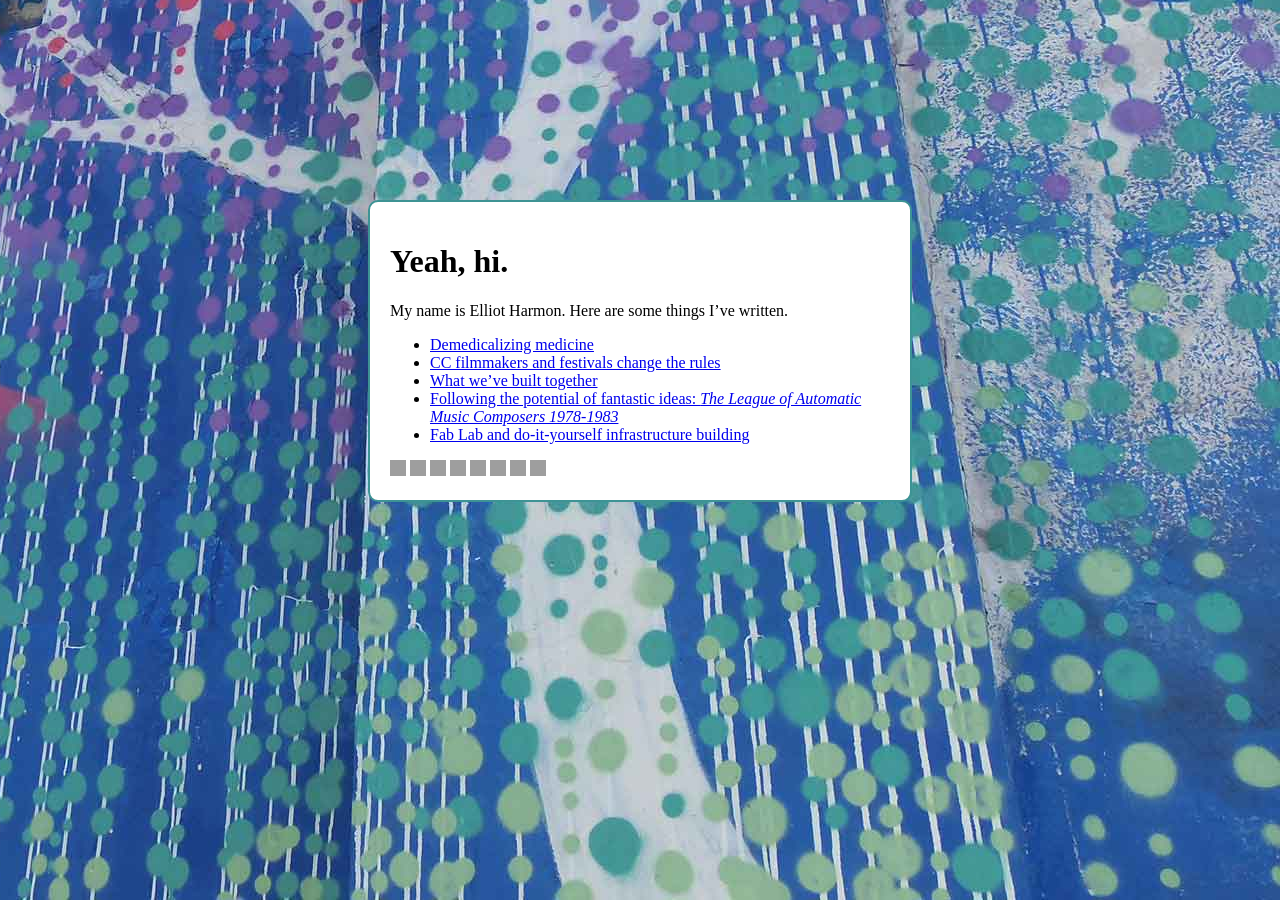
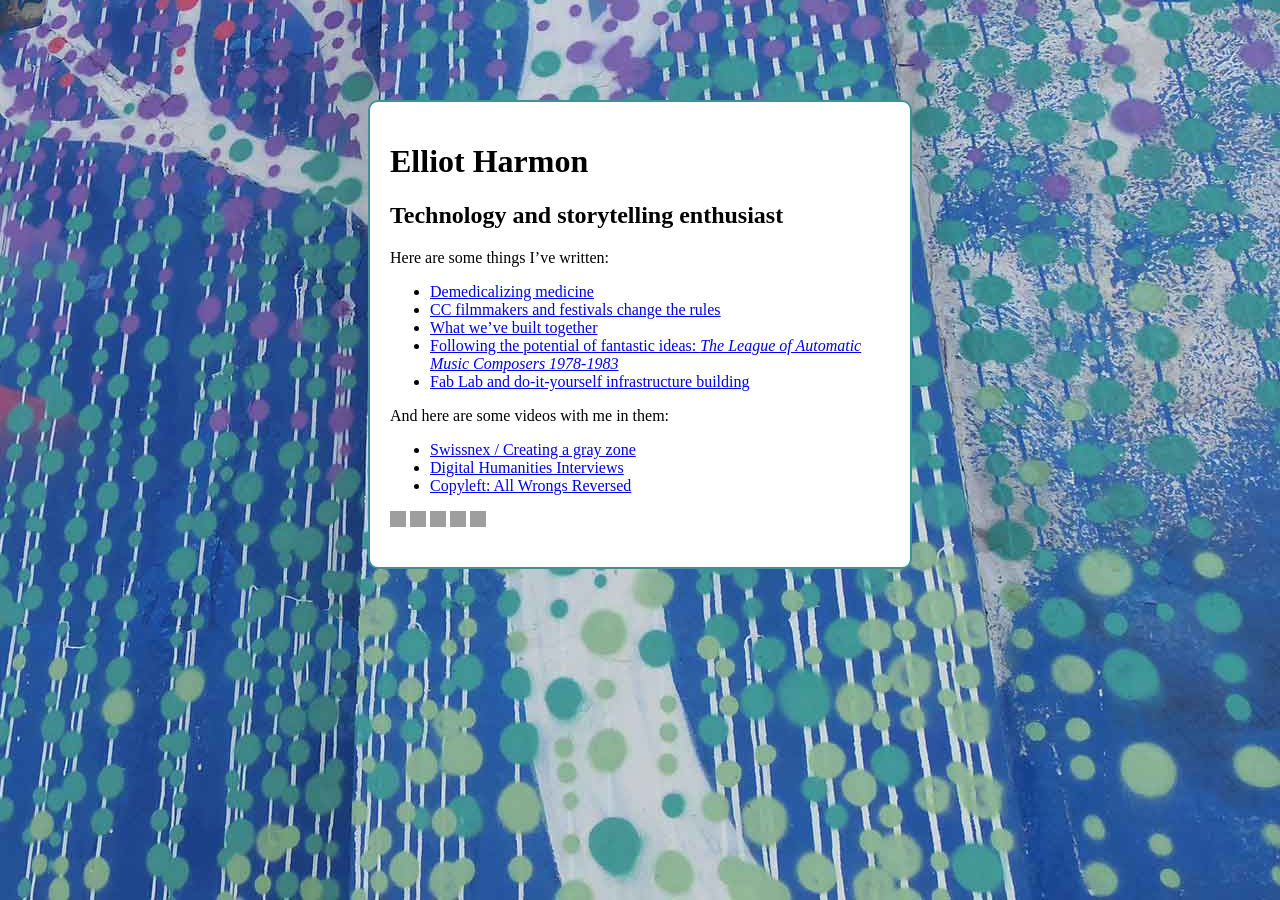
Before and after one commit to elliotharmon/elliotharmon.github.io, a Jekyll site: the page built from index.md, in a window 1280 px wide. Built offline with Jekyll 4.4.1, drawn with Linux system fonts in a browser that asks for light colours; grey boxes are pictures that could not be loaded.

Commit message:
homepage

```diff
--- /dev/null
+++ b/_includes/socialbutton.html
@@ -0,0 +1 @@
+<a href="{{ include.domain }}{{ include.path }}"><img src="http://g.etfv.co/{{ include.domain }}" alt="{{ include.service }}" class="socialbutton" /></a>
--- a/_includes/socialbuttons.html
+++ /dev/null
@@ -1 +0,0 @@
-<div><a href="http://www.metafilter.com/user/47281" target="_blank"><img src="http://graphics.idiolexicon.com/icons/mf.gif" width=16 height=16 border=0></a> <a href="http://www.google.com/reader/shared/15136711784268978924" target="_blank"><img src="http://graphics.idiolexicon.com/icons/goog.gif" width=16 height=16 border=0></a> <a href="http://twitter.com/elliotharmon" target="_blank"><img src="http://graphics.idiolexicon.com/icons/twit.ico" width=16 height=16 border=0></a> <a href="http://www.librarything.com/profile/elliotharmon" target="_blank"><img src="http://graphics.idiolexicon.com/icons/library.gif" width=16 height=16 border=0></a> <a href="http://www.last.fm/user/elliotharmon/" target="_blank"><img src="http://graphics.idiolexicon.com/icons/lastfm.gif" width=16 height=16 border=0></a> <a href="http://www.flickr.com/photos/elliotharmon/" target="_blank"><img src="http://graphics.idiolexicon.com/icons/flickr.gif" width=16 height=16 border=0></a> <a href="http://www.facebook.com/elliotharmon" target="_blank"><img src="http://graphics.idiolexicon.com/icons/facebook.gif" width=16 height=16 border=0></a> <a href="http://www.pinboard.in/u:eh/" target="_blank"><img src="http://graphics.idiolexicon.com/icons/pinboard.png" width=16 height=16 border=0></a></div>
--- a/index.md
+++ b/index.md
@@ -2,10 +2,13 @@
 layout: wall
 title: Elliot Harmon
 ---
-Yeah, hi.
+Elliot Harmon
 ====================
 
-My name is Elliot Harmon. Here are some things I've written.
+Technology and storytelling enthusiast
+---------------------
+
+Here are some things I've written:
 
 - [Demedicalizing medicine](/2010/02/13/demedicalizing-medicine.html)
 - [CC filmmakers and festivals change the rules](https://creativecommons.org/weblog/entry/36917)
@@ -13,4 +16,14 @@ My name is Elliot Harmon. Here are some things I've written.
 - [Following the potential of fantastic ideas: _The League of Automatic Music Composers 1978-1983_](http://21st-centurymusic.blogspot.com/2009/06/automatic-review-elliot-harmon.html)
 - [Fab Lab and do-it-yourself infrastructure building](http://forums.techsoup.org/cs/community/b/tsblog/archive/2010/04/10/fab-lab-and-doityourself-infrastructure-building.aspx)
 
-{% include socialbuttons.html %}
+And here are some videos with me in them:
+
+- [Swissnex / Creating a gray zone](https://www.youtube.com/watch?v=G8WqJ8Hgv_c)
+- [Digital Humanities Interviews](https://www.youtube.com/watch?v=IUIySaI93zc)
+- [Copyleft: All Wrongs Reversed](https://vimeo.com/66363470)
+
+{% include socialbutton.html domain="https://twitter.com/" path="elliotharmon" service="Twitter" %}
+{% include socialbutton.html domain="https://theoldreader.com/" path="profile/elliotharmon" service="The Old Reader" %}
+{% include socialbutton.html domain="http://www.metafilter.com/" path="user/47281" service="MetaFilter" %}
+{% include socialbutton.html domain="https://www.pinboard.in/" path="u:eh" service="Pinboard" %}
+{% include socialbutton.html domain="https://github.com/" path="elliotharmon" service="GitHub" %}
--- a/style.css
+++ b/style.css
@@ -32,7 +32,7 @@ body.wall {
 	}
 
 #whiterectangle {
-	margin-top: 200px;
+	margin-top: 100px;
 	margin-left: auto;
 	margin-right: auto;
 	width: 500px;
@@ -40,6 +40,12 @@ body.wall {
 	padding: 20px;
 	border-radius: 10px;
 	border: 2px solid #3d9394;
+	}
+
+.socialbutton {
+	width: 16px;
+	height: 16px;
+	border: none;
 	}
 
 .blogtitle-contain {
```
